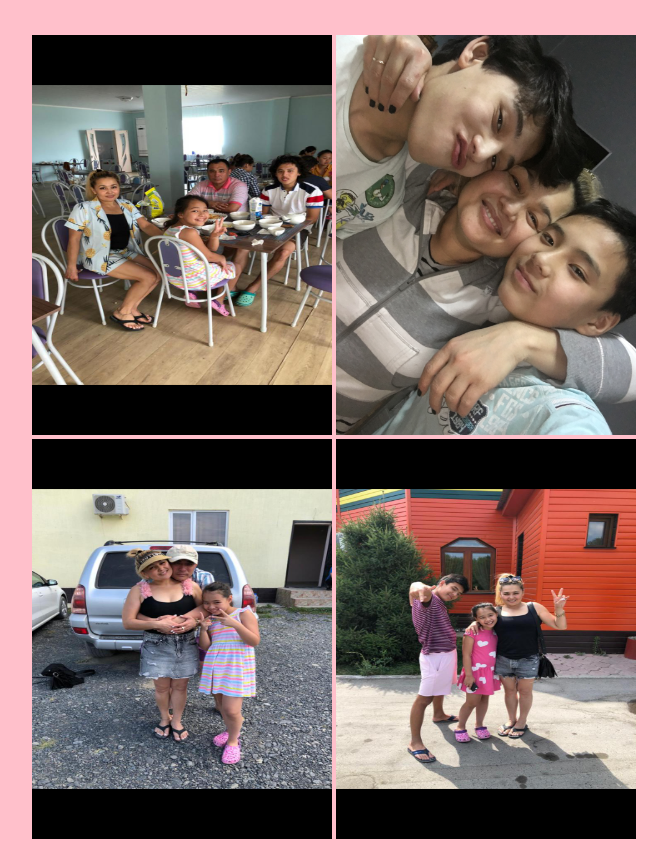
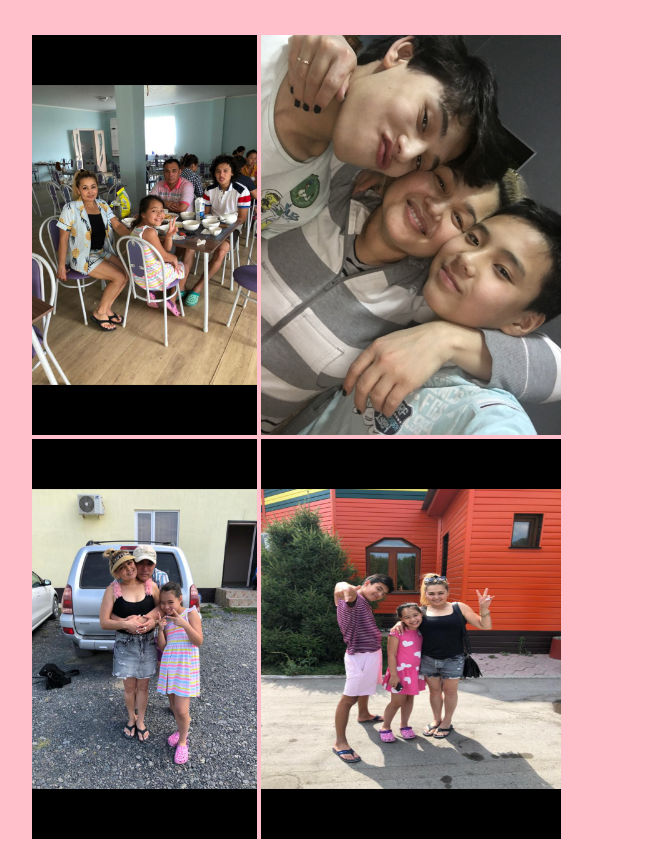
Before and after one commit to asmir-a/my-first-static-app, a plain HTML site: page index.html in a window 1280 px wide. Shown: the part 423-1286 px from the top of the page, without its empty margins (288-955 px from the left). Drawn offline with Linux system fonts and the light colour scheme.

Commit message:
Hope the final one

```diff
--- a/index.html
+++ b/index.html
@@ -12,9 +12,9 @@
   <main>
     <h1>Мам, с днем рождения! Мы тебя любим!</h1>
     <h1>Ты самая лучшая мама на свете!</h1>
-    <img class = "fit-picture" src = "images/img3.JPG" alt = "we" height = "400px" width="300px">
+    <img src = "images/img3.JPG" alt = "we" height = "400px">
     <img class = "fit-picture" src = "images/img1.JPG" alt = "we" height = "400px" width="300px">
-    <img class = "fit-picture" src = "images/img2.JPG" alt = "we" height = "400px" width="300px">
+    <img src = "images/img2.JPG" alt = "we" height = "400px">
     <img class = "fit-picture" src = "images/img4.JPG" alt = "we" height = "400px" width="300px">
   </main>
 </body>
```
